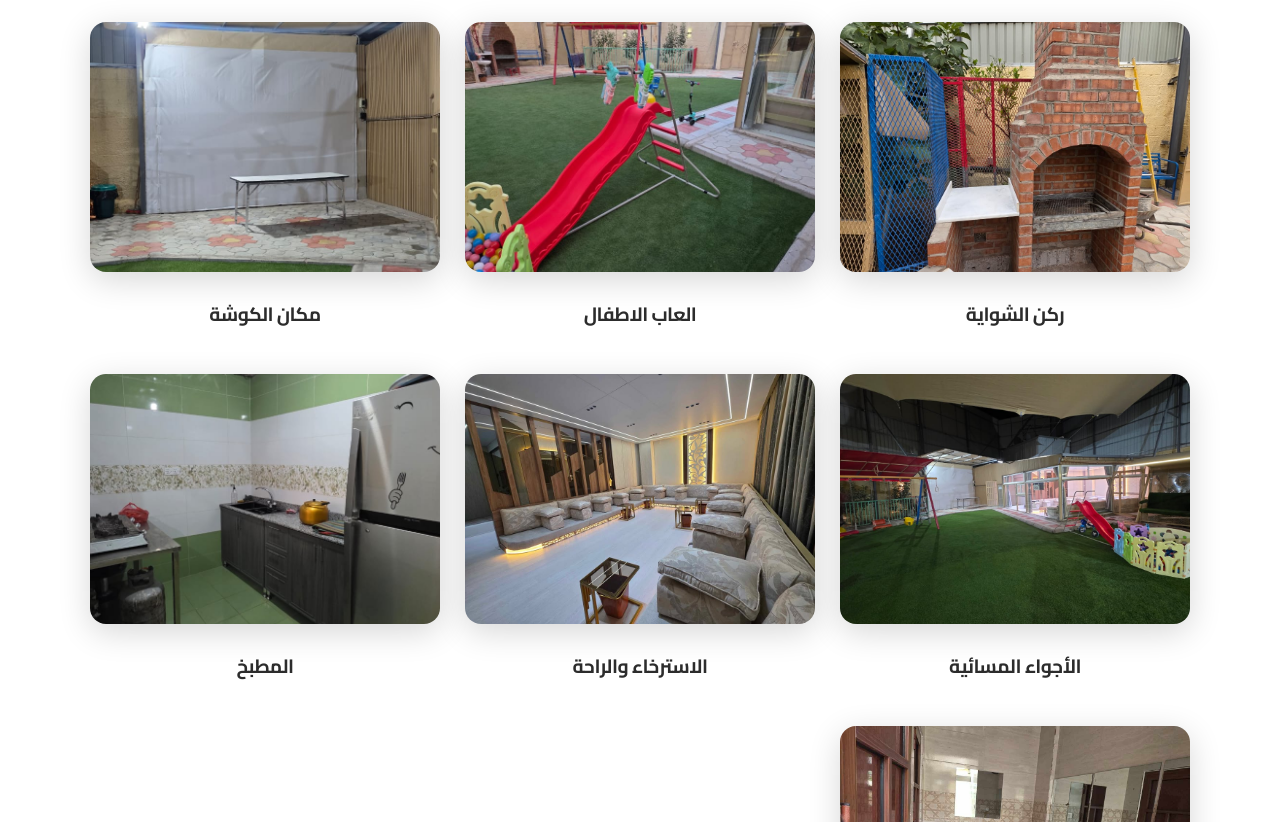
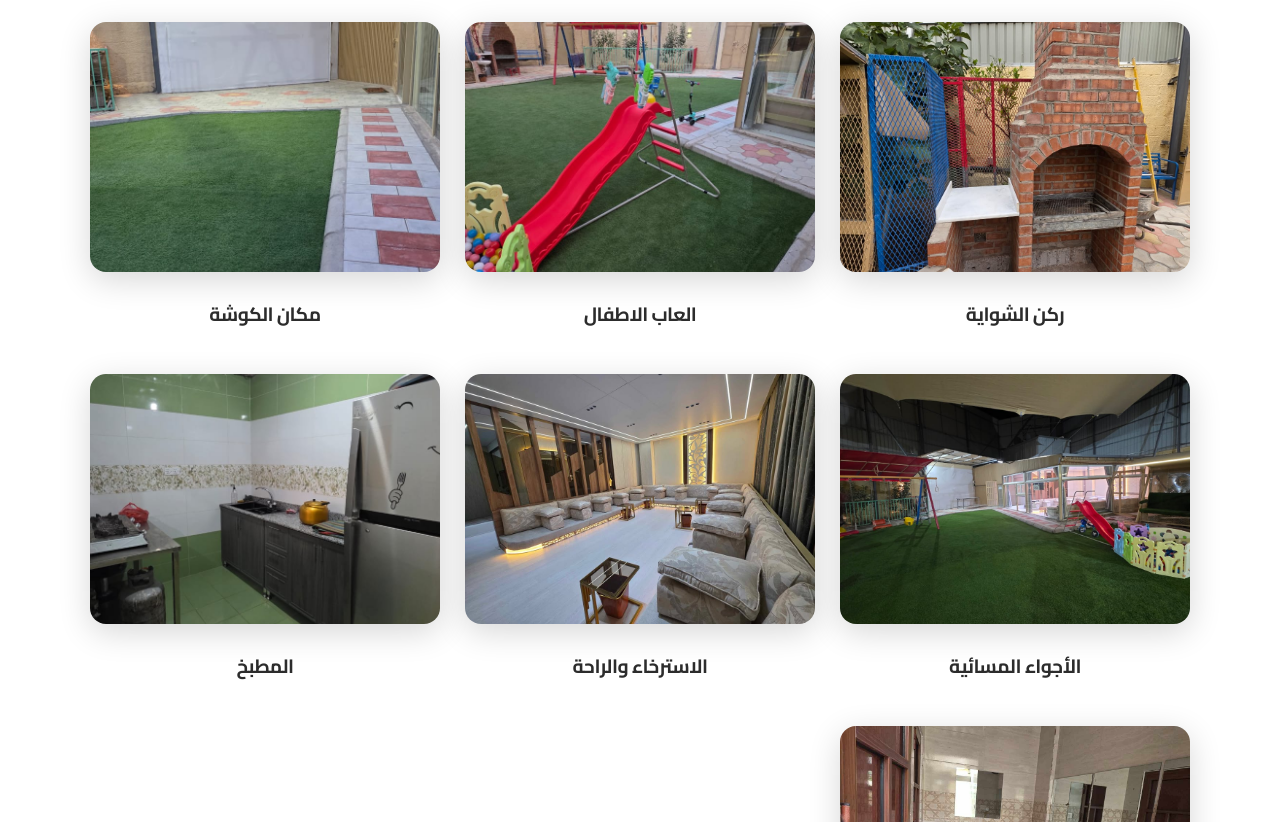
Before and after one commit to OsamaAltairi/Happiness-Chalet, a plain HTML site: page index.html in a window 1280 px wide. Shown: the part 2164-2986 px from the top of the page. Drawn offline with Linux system fonts and the light colour scheme.

Commit message:
Update image source in gallery item

```diff
--- a/index.html
+++ b/index.html
@@ -171,7 +171,7 @@
                     <h3>العاب الاطفال</h3>
                 </div>
                 <div class="gallery-item" data-category="exterior family">
-                    <img src="images/happy/39.jpeg" alt="الجلسات العائلية" class="gallery-image-real" loading="lazy">
+                    <img src="images/happy/43.jpeg" alt="الجلسات العائلية" class="gallery-image-real" loading="lazy">
                     <h3>مكان الكوشة</h3>
                 </div>
                 <div class="gallery-item" data-category="exterior">
```
